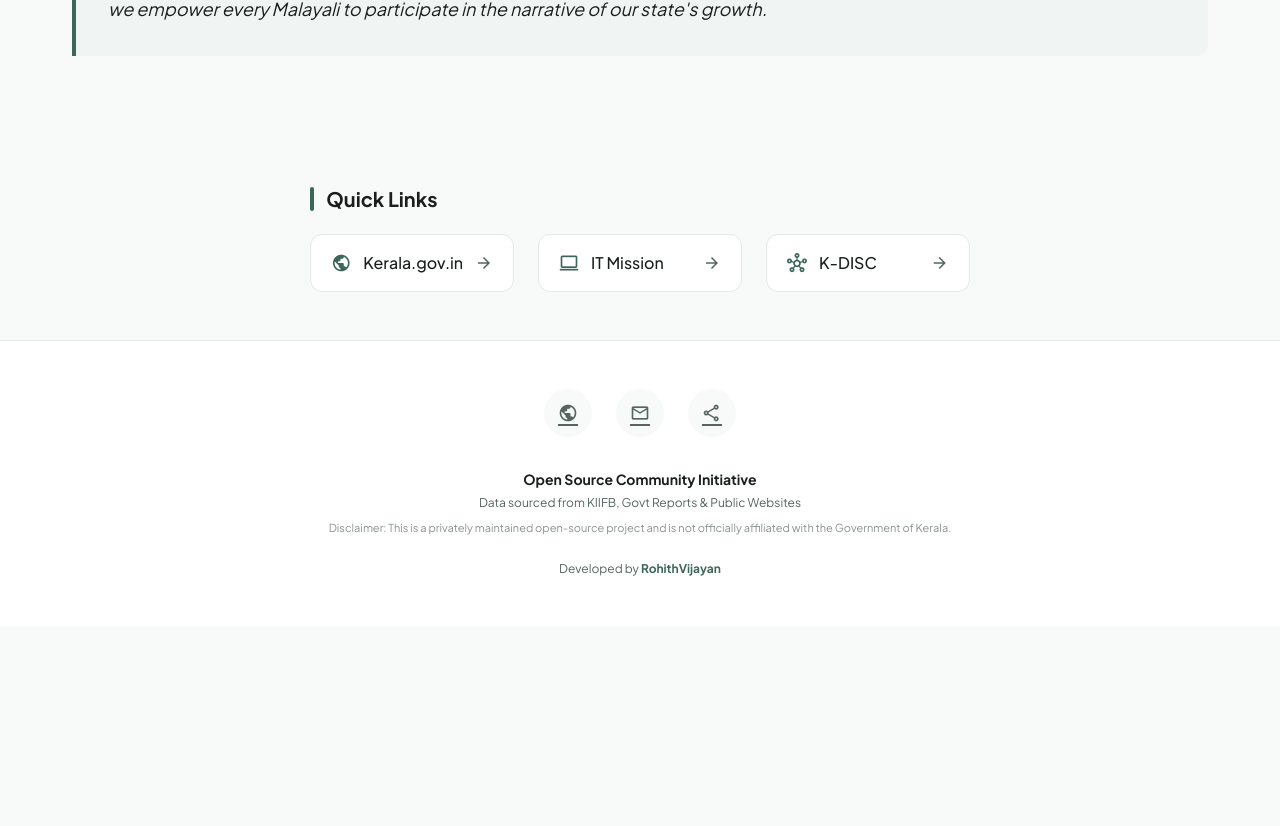
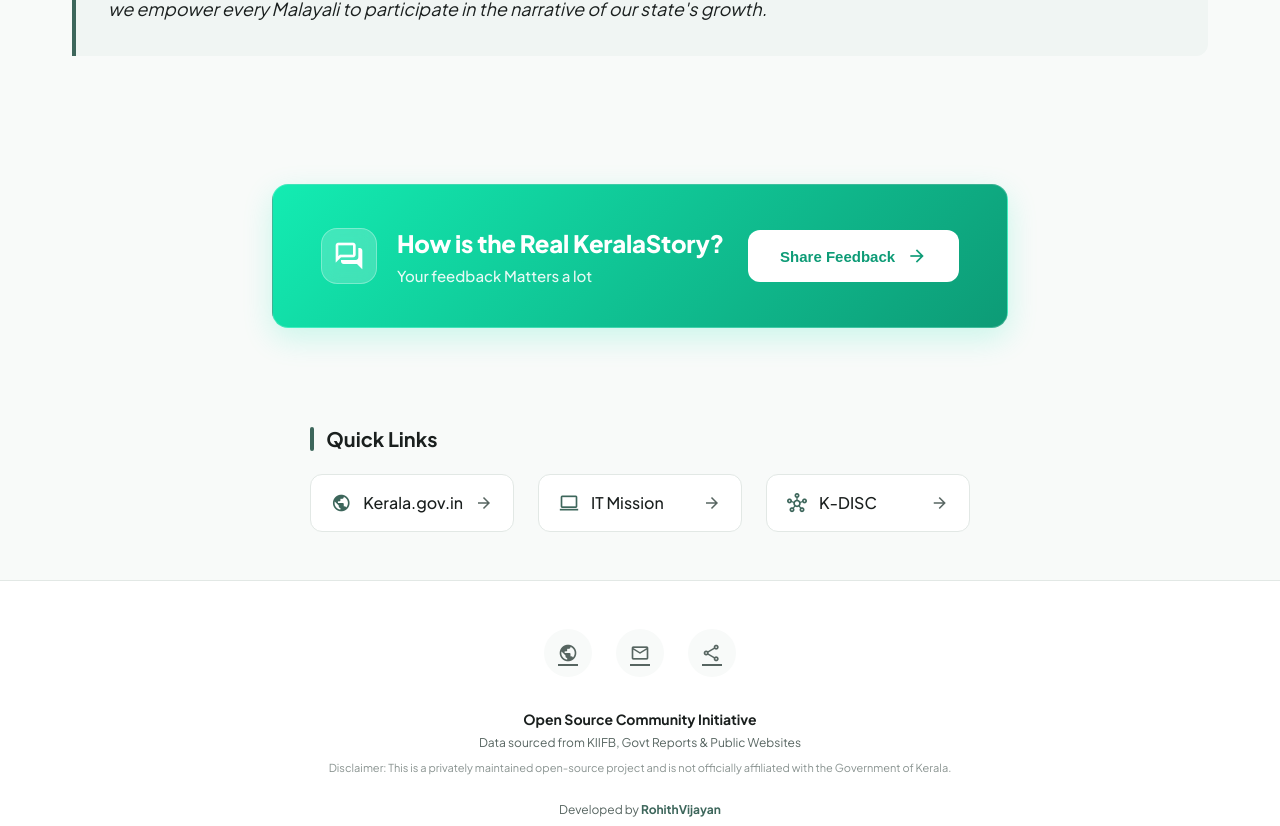
Before and after one commit to rohithvijayan/KeralaNXT, a React (Vite) app: page /about in a window 1280 px wide. Shown: the part 1971-2797 px from the top of the page. Before the commit the page ends 2597 px from the top, so only its background shows below. Built offline with nearby package versions, Linux system fonts and the light colour scheme.

Commit message:
Added feedback option and corrected some styling

```diff
--- a/src/pages/AboutPage.css
+++ b/src/pages/AboutPage.css
@@ -413,6 +413,110 @@
     z-index: 1;
 }
 
+/* Feedback Section */
+.feedback-section {
+    padding-top: 1rem;
+    padding-bottom: 2rem;
+}
+
+.feedback-cta-card {
+    display: flex;
+    flex-direction: column;
+    gap: 1.5rem;
+    padding: 2rem;
+    background: linear-gradient(135deg, #13ecb2 0%, #0d9b76 100%);
+    border-radius: var(--radius-lg);
+    cursor: pointer;
+    box-shadow: 0 10px 30px rgba(19, 236, 178, 0.2);
+    border: 1px solid rgba(255, 255, 255, 0.2);
+    color: white;
+}
+
+.feedback-content {
+    display: flex;
+    align-items: center;
+    gap: 1.25rem;
+}
+
+.feedback-icon-wrapper {
+    width: 3.5rem;
+    height: 3.5rem;
+    background: rgba(255, 255, 255, 0.2);
+    backdrop-filter: blur(8px);
+    border-radius: 1rem;
+    display: flex;
+    align-items: center;
+    justify-content: center;
+    border: 1px solid rgba(255, 255, 255, 0.3);
+}
+
+.feedback-icon-wrapper .material-symbols-outlined {
+    font-size: 2rem;
+    color: white;
+}
+
+.feedback-text h3 {
+    font-size: 1.25rem;
+    font-weight: 800;
+    margin-bottom: 0.25rem;
+    letter-spacing: -0.01em;
+}
+
+.feedback-text p {
+    font-size: 0.9375rem;
+    font-weight: 500;
+    opacity: 0.9;
+}
+
+.feedback-action-btn {
+    display: flex;
+    align-items: center;
+    justify-content: center;
+    gap: 0.75rem;
+    padding: 1rem;
+    background: white;
+    color: #0d9b76;
+    border: none;
+    border-radius: var(--radius-md);
+    font-size: 0.9375rem;
+    font-weight: 700;
+    cursor: pointer;
+    transition: all 0.2s ease;
+}
+
+.feedback-cta-card:hover .feedback-action-btn {
+    background: rgba(255, 255, 255, 0.9);
+    transform: translateY(-2px);
+    box-shadow: 0 4px 12px rgba(0, 0, 0, 0.1);
+}
+
+.feedback-cta-card:hover .feedback-action-btn .material-symbols-outlined {
+    transform: translateX(4px);
+}
+
+.feedback-action-btn .material-symbols-outlined {
+    font-size: 1.25rem;
+    transition: transform 0.2s ease;
+}
+
+@media (min-width: 768px) {
+    .feedback-cta-card {
+        flex-direction: row;
+        align-items: center;
+        justify-content: space-between;
+        padding: 2.5rem 3rem;
+    }
+
+    .feedback-action-btn {
+        padding: 1rem 2rem;
+        min-width: 200px;
+    }
+
+    .feedback-text h3 {
+        font-size: 1.5rem;
+    }
+}
+
 /* Quick Links */
 .about-links-grid {
     display: flex;
--- a/src/pages/AboutPage.jsx
+++ b/src/pages/AboutPage.jsx
@@ -404,6 +404,30 @@ function AboutPage() {
                 </blockquote>
             </section>
 
+            {/* Feedback CTA Section */}
+            <section className="about-section feedback-section">
+                <motion.div
+                    className="feedback-cta-card"
+                    whileHover={{ scale: 1.02 }}
+                    whileTap={{ scale: 0.98 }}
+                    onClick={() => window.open('https://forms.gle/9qW7iq5XYHV76A1R6', '_blank')}
+                >
+                    <div className="feedback-content">
+                        <div className="feedback-icon-wrapper">
+                            <span className="material-symbols-outlined">forum</span>
+                        </div>
+                        <div className="feedback-text">
+                            <h3>How is the Real KeralaStory?</h3>
+                            <p>Your feedback Matters a lot</p>
+                        </div>
+                    </div>
+                    <button className="feedback-action-btn">
+                        <span>Share Feedback</span>
+                        <span className="material-symbols-outlined">arrow_forward</span>
+                    </button>
+                </motion.div>
+            </section>
+
             {/* Quick Links */}
             <section className="about-section">
                 <h2 className="about-section-title">
--- a/src/pages/BudgetLandingPage.css
+++ b/src/pages/BudgetLandingPage.css
@@ -60,6 +60,13 @@
     color: var(--color-text-muted);
     cursor: pointer;
     transition: all 0.3s ease;
+}
+
+@media (max-width: 640px) {
+    .pill-btn {
+        padding: 0.4rem 0.8rem;
+        font-size: 0.75rem;
+    }
 }
 
 .pill-btn.active {
@@ -609,42 +616,11 @@
 }
 
 @media (max-width: 768px) {
-    .budget-nav {
-        padding: 0.75rem 1rem;
-    }
-
-    .nav-left {
-        gap: 0.75rem;
-    }
-
-    .brand {
-        gap: 0.5rem;
-    }
-
-    .brand h2 {
-        font-size: 1.1rem;
-    }
-
-    .logo-icon {
-        width: 32px;
-        height: 32px;
-    }
-
-    .logo-icon .material-symbols-outlined {
-        font-size: 20px;
-    }
-
-    .nav-actions {
-        display: none;
-    }
-
-    .pill-btn {
-        padding: 0.4rem 0.75rem;
-        font-size: 0.75rem;
-    }
+    /* Handled by Global Header */
 
     .year-switcher-pills {
         padding: 3px;
+        gap: 2px;
     }
 
     .landing-content {
--- a/src/pages/HomePage.jsx
+++ b/src/pages/HomePage.jsx
@@ -84,7 +84,28 @@ function HomePage() {
 
     return (
         <div className="home-page">
-            <Header />
+            <Header
+                rightContent={
+                    <>
+                        <nav className="header-nav desktop-only">
+                            <Link to="/projects" className="header-nav-link">Projects</Link>
+                            <Link to="/state-budget" className="header-nav-link">Budget</Link>
+                            <Link to="/initiatives" className="header-nav-link">Policies</Link>
+                            <Link to="/mp-fund-dashboard" className="header-nav-link">MP Fund</Link>
+                            <Link to="/about" className="header-nav-link">About</Link>
+                        </nav>
+                        <a
+                            href="https://forms.gle/9qW7iq5XYHV76A1R6"
+                            target="_blank"
+                            rel="noopener noreferrer"
+                            className="header-feedback-btn"
+                        >
+                            <span className="material-symbols-outlined">forum</span>
+                            <span>FeedBack</span>
+                        </a>
+                    </>
+                }
+            />
 
             <main className="home-main">
                 {/* Hero Header */}
@@ -247,11 +268,11 @@ function HomePage() {
                         <p className="footer-department">Rohith Vijayan</p>
                     </div>
                     <div className="footer-links">
-                        <a href="https://rohithvijayan.vercel.app">Contact Us</a>
+                        <a href="https://www.linkedin.com/in/rohithvijayan/">Contact Us</a>
                     </div>
                     <div className="footer-social">
-                        <a href="https://rohithvijayan.vercel.app" aria-label="Website">
-                            <span className="material-symbols-outlined">public</span>
+                        <a href="https://github.com/rohithvijayan/KeralaNXT" aria-label="Website">
+                            <span className="material-symbols-outlined">code</span>
                         </a>
                         <a href="mailto:rohithvij20@gmail.com" aria-label="Email">
                             <span className="material-symbols-outlined">mail</span>
--- a/src/pages/MPDashboardPage.jsx
+++ b/src/pages/MPDashboardPage.jsx
@@ -359,12 +359,18 @@ function MPDashboardPage() {
                     {/* Performance Methodology Disclaimer */}
                     <div className="methodology-disclaimer">
                         <span className="material-symbols-outlined disclaimer-icon">info</span>
+                        <div className="disclaimer-content">
                             <p>
                                 <strong>Performance Indicator:</strong> MPs are rated relative to the group average.
                                 <span className="perf-legend high">✓ Above average</span>
                                 <span className="perf-legend medium">→ Near average</span>
                                 <span className="perf-legend low">⚠ Below average</span>
                             </p>
+                            <p className="update-disclaimer">
+                                <span className="material-symbols-outlined">update</span>
+                                Data is updated till 30 Jan 2026. Updated every 4 months.
+                            </p>
+                        </div>
                     </div>
 
                     {/* MP Cards Grid */}
--- a/src/pages/ProjectsPage.css
+++ b/src/pages/ProjectsPage.css
@@ -453,7 +453,22 @@
     padding: 0 0.5rem;
 }
 
+@media (max-width: 640px) {
+    .projects-header-bar {
+        flex-direction: column;
+        align-items: stretch;
+        gap: 1.25rem;
+        margin-bottom: 1.5rem;
+    }
+}
+
 .projects-count {
+    display: flex;
+    flex-direction: column;
+    gap: 0.25rem;
+}
+
+.count-main {
     display: flex;
     align-items: baseline;
     gap: 0.5rem;
@@ -468,6 +483,21 @@
 .count-label {
     font-size: 0.875rem;
     color: var(--color-text-muted);
+}
+
+.projects-disclaimer {
+    display: flex;
+    align-items: center;
+    gap: 0.5rem;
+    font-size: 0.75rem;
+    color: var(--color-text-muted);
+    font-style: italic;
+    opacity: 0.8;
+}
+
+.projects-disclaimer .material-symbols-outlined {
+    font-size: 1rem;
+    color: var(--color-primary);
 }
 
 .sort-control {
@@ -603,6 +633,7 @@
     line-height: 1.3;
     display: -webkit-box;
     -webkit-line-clamp: 2;
+    line-clamp: 2;
     -webkit-box-orient: vertical;
     overflow: hidden;
 }
--- a/src/utils/shareUtils.js
+++ b/src/utils/shareUtils.js
@@ -53,7 +53,7 @@ export const shareElementAsImage = async (elementId, options = {}) => {
                     brandName.innerText = 'KeralaStory';
                     brandName.style.fontSize = '2.5rem';
                     brandName.style.fontWeight = '900';
-                    brandName.style.color = '#0f172a'; // Default dark color for visibility
+                    brandName.style.color = '#ffffff';
                     brandName.style.letterSpacing = '-0.02em';
                     brandName.style.marginBottom = '4px';
                     brandName.style.textAlign = 'center';
@@ -154,6 +154,11 @@ export const shareElementAsImage = async (elementId, options = {}) => {
                         }
                     }
 
+                    // For MP Dashboard related cards, make brand name black for visibility
+                    if (elementId === 'hero-summary-card' || elementId.startsWith('mp-card-')) {
+                        brandName.style.color = '#000000';
+                    }
+
                     // Force vertical stacking for comparison cards in the share image
                     const splitView = clonedElement.querySelector('.comparison-split');
                     if (splitView) {
```
Also changed, not shown: src/components/Header.css (+77 -0 lines), src/pages/MPDashboardPage.css (+25 -5 lines), src/pages/ProjectsPage.jsx (+10 -4 lines). Lines whose indentation alone changed are shown as unchanged.
